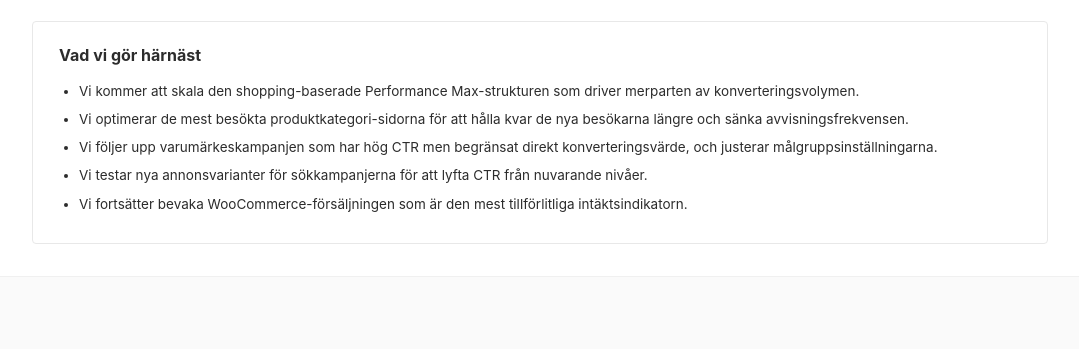
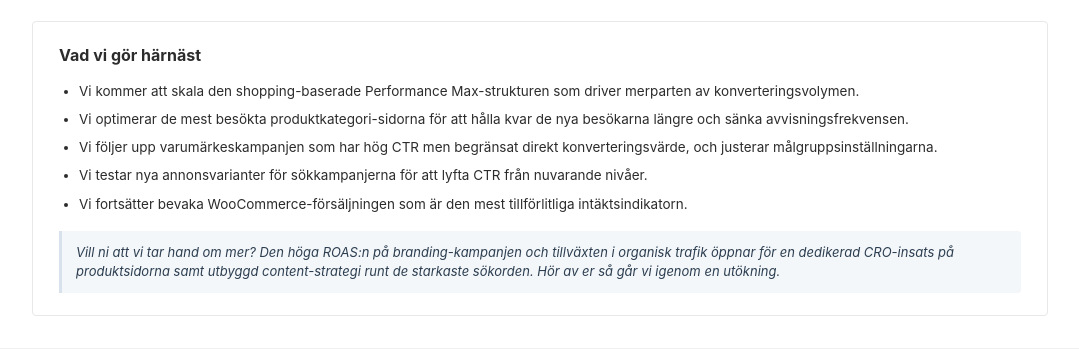
Before and after one commit to Cyntora/reports-ankarsrum-us, a plain HTML site: page reports/2026-04.html in a window 1280 px wide. Shown: the part 8483-8832 px from the top of the page, without its empty margins (100-1179 px from the left). Before the commit the page ends 8760 px from the top, so only its background shows below. Drawn offline with nearby package versions, Linux system fonts and the light colour scheme.

Commit message:
Add report for 2026-04

```diff
--- a/reports/2026-04.html
+++ b/reports/2026-04.html
@@ -1549,6 +1549,7 @@
       <li>Vi testar nya annonsvarianter för sökkampanjerna för att lyfta CTR från nuvarande nivåer.</li>
       <li>Vi fortsätter bevaka WooCommerce-försäljningen som är den mest tillförlitliga intäktsindikatorn.</li>
   </ul>
+  <p class="next-steps__uppsell">Vill ni att vi tar hand om mer? Den höga ROAS:n på branding-kampanjen och tillväxten i organisk trafik öppnar för en dedikerad CRO-insats på produktsidorna samt utbyggd content-strategi runt de starkaste sökorden. Hör av er så går vi igenom en utökning.</p>
 </div>
 
 </section>
```
